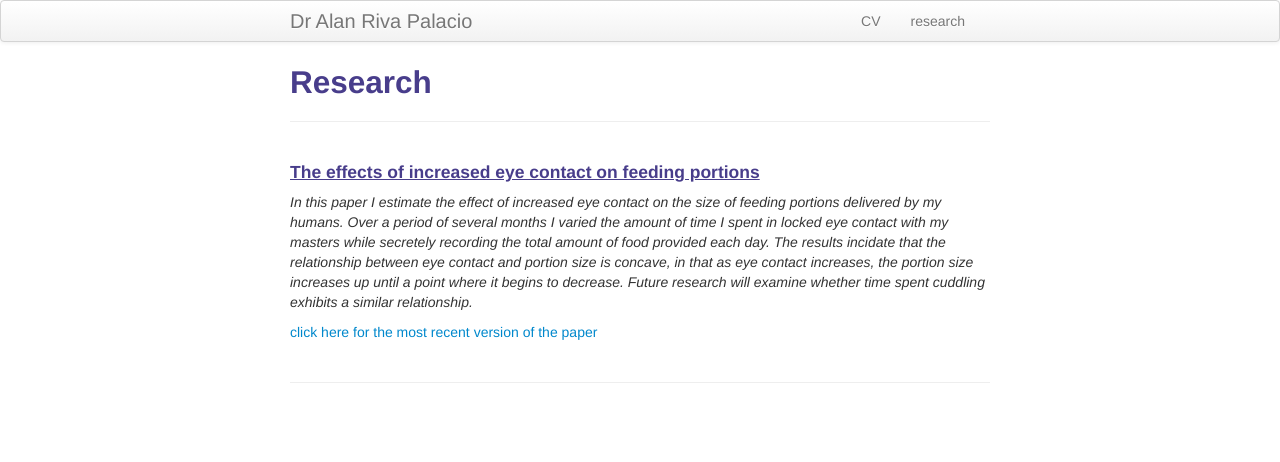
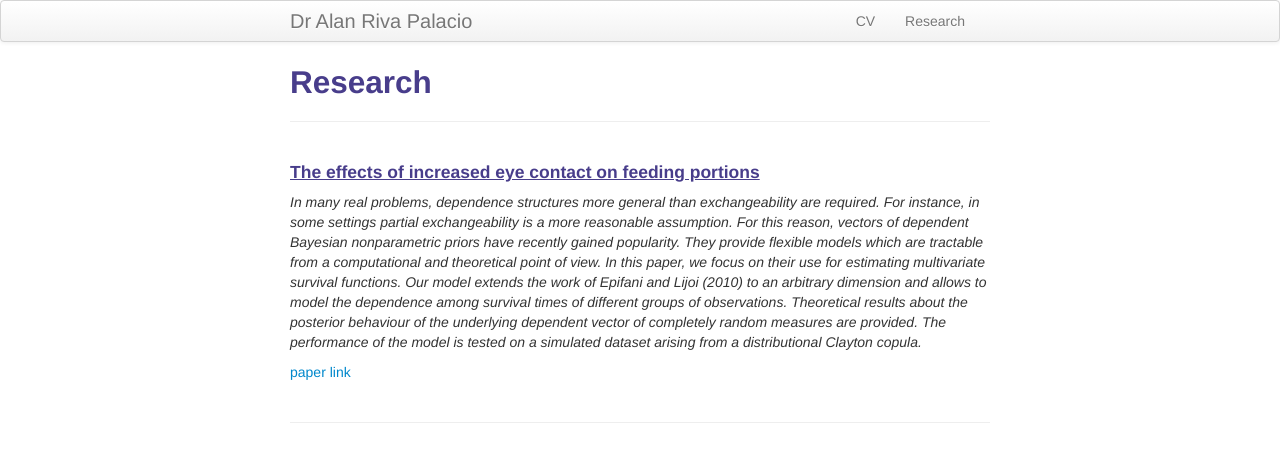
Before and after one commit to alan7riva/alan7riva.github.io, a Jekyll site: the page built from pages/research.md, in a window 1280 px wide. Shown: the top 462 px of the page. Built offline with Jekyll 4.4.1, drawn with Linux system fonts in a browser that asks for light colours.

Commit message:
added paper

```diff
--- a/_includes/themes/twitter/default.html
+++ b/_includes/themes/twitter/default.html
@@ -36,7 +36,7 @@
           <a class="brand" href="{{ HOME_PATH }}">{{ site.title }}</a>
           <ul class="nav">
               <li><a href="{{ BASE_PATH }}/assets/CV.pdf">CV</a></li>
-              <li><a href="{{ BASE_PATH }}/pages/research.html">research</a></li>
+              <li><a href="{{ BASE_PATH }}/pages/research.html">Research</a></li>
           </ul>
         </div>
       </div>
--- a/pages/research.md
+++ b/pages/research.md
@@ -1,15 +1,15 @@
 ---
 layout: page
 title: Research
-description: Blue Ham's research
+description: Ongoing and past research
 ---
 
 
 
 #### <u>The effects of increased eye contact on feeding portions</u>
-*In this paper I estimate the effect of increased eye contact on the size of feeding portions delivered by my humans. Over a period of several months I varied the amount of time I spent in locked eye contact with my masters while secretely recording the total amount of food provided each day. The results incidate that the relationship between eye contact and portion size is concave, in that as eye contact increases, the portion size increases up until a point where it begins to decrease. Future research will examine whether time spent cuddling exhibits a similar relationship.*
+*In many real problems, dependence structures more general than exchangeability are required. For instance, in some settings partial exchangeability is a more reasonable assumption. For this reason, vectors of dependent Bayesian nonparametric priors have recently gained popularity. They provide flexible models which are tractable from a computational and theoretical point of view. In this paper, we focus on their use for estimating multivariate survival functions. Our model extends the work of Epifani and Lijoi (2010) to an arbitrary dimension and allows to model the dependence among survival times of different groups of observations. Theoretical results about the posterior behaviour of the underlying dependent vector of completely random measures are provided. The performance of the model is tested on a simulated dataset arising from a distributional Clayton copula.*
 
-[click here for the most recent version of the paper]({{ BASE_PATH}}/pages/working_papers/sample-working-paper.pdf)
+[paper link](https://projecteuclid.org/download/pdfview_1/euclid.ejs/1525334453)
 
 
 <!-- Note: this is how to write a comment in HTML. Everything in here won't show up on your webpage.-->
```
